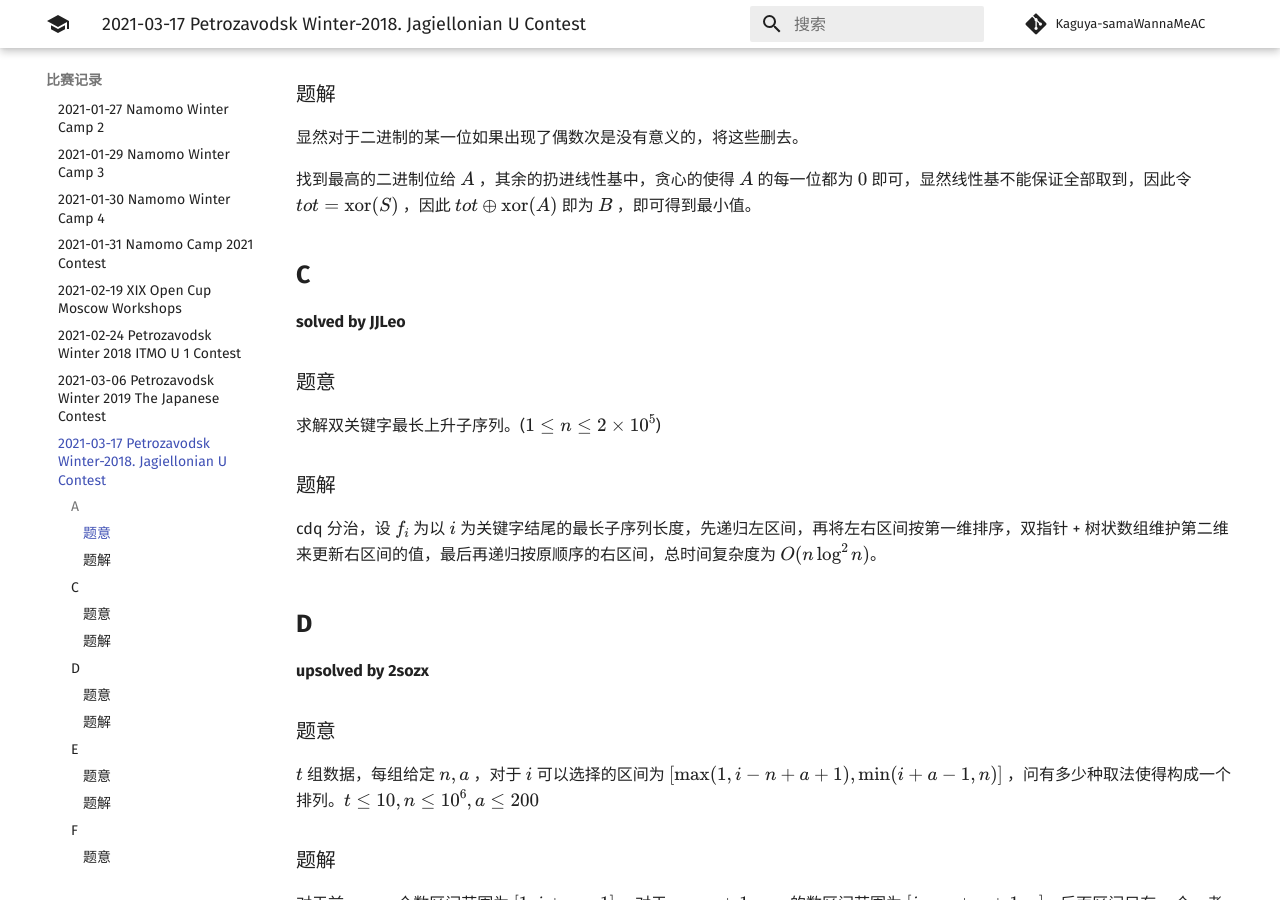
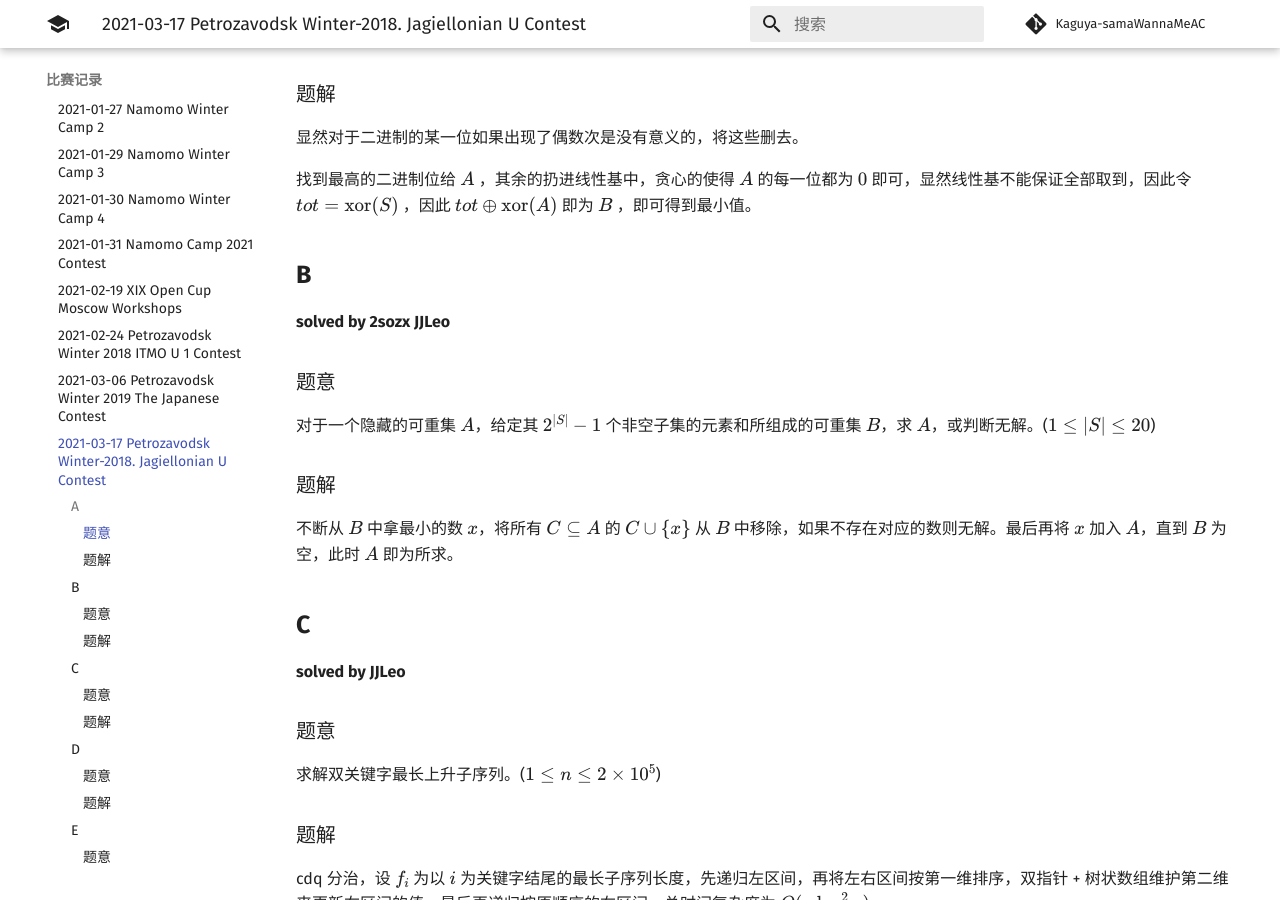
Before and after one commit to Kaguya-samaWannaMeAC/kaguya-samawannameac.github.io, an MkDocs documentation site: the page built from docs/contest/2021-03-17 Petrozavodsk Winter-2018. Jagiellonian U Contest.md, in a window 1280 px wide and 900 px high, scrolled down 509 px. Built offline with MkDocs 1.6.1 and Material for MkDocs 9.7.7, drawn with Linux system fonts in a browser that asks for light colours; emoji names are drawn with the system emoji font; comment, search, counter and statistics services are not loaded.

Commit message:
Update 2021-03-17 Petrozavodsk Winter-2018. Jagiellonian U Contest.md

```diff
--- a/docs/contest/2021-03-17 Petrozavodsk Winter-2018. Jagiellonian U Contest.md
+++ b/docs/contest/2021-03-17 Petrozavodsk Winter-2018. Jagiellonian U Contest.md
@@ -17,6 +17,18 @@
 显然对于二进制的某一位如果出现了偶数次是没有意义的，将这些删去。
 
 找到最高的二进制位给 $A$ ，其余的扔进线性基中，贪心的使得 $A$ 的每一位都为 $0$ 即可，显然线性基不能保证全部取到，因此令 $tot = \operatorname{xor}(S)$ ，因此 $tot \oplus \operatorname{xor}(A)$ 即为 $B$ ，即可得到最小值。
+
+## **B**
+
+**solved by 2sozx JJLeo**
+
+### 题意
+
+对于一个隐藏的可重集 $A$，给定其 $2^{|S|}-1$ 个非空子集的元素和所组成的可重集 $B$，求 $A$，或判断无解。($1 \le |S| \le 20$)
+
+### 题解
+
+不断从 $B$ 中拿最小的数 $x$，将所有 $C \subseteq A$ 的 $C \cup \{x\}$ 从 $B$ 中移除，如果不存在对应的数则无解。最后再将 $x$ 加入 $A$，直到 $B$ 为空，此时 $A$ 即为所求。
 
 ## **C**
 
```
